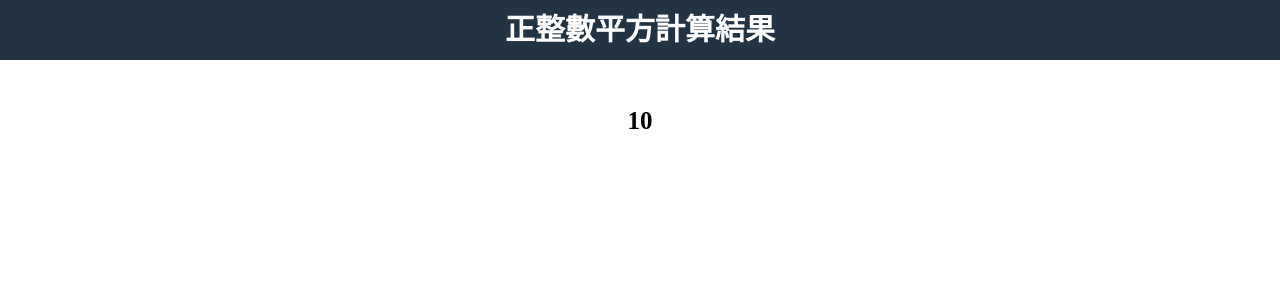
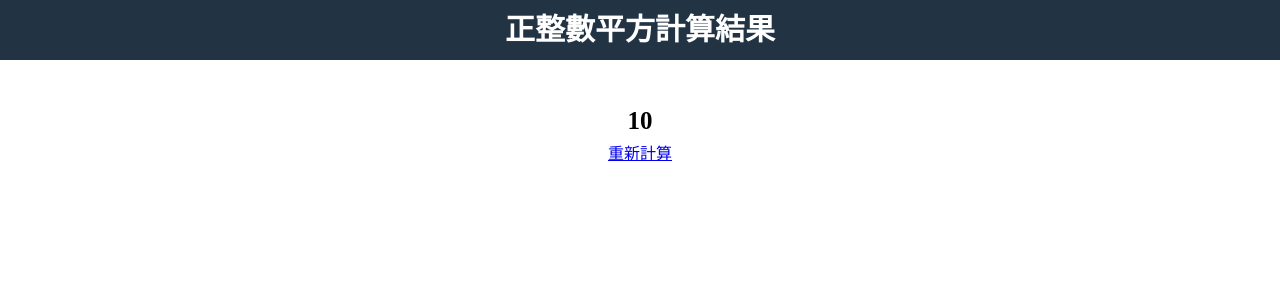
Before and after one commit to shinoshyun/week-4, a Flask app: template templates/result.html in a window 1280 px wide. Shown: the top 300 px of the page. Run offline with Flask 2, Linux system fonts and the light colour scheme; the template is opened without the code that fills it: most values are stand-ins (such as "Sample title", 1, 10 or a date in 2020).

Commit message:
Update result.html

```diff
--- a/templates/result.html
+++ b/templates/result.html
@@ -14,7 +14,7 @@
     <h1 class=" title">正整數平方計算結果</h1>
     <div class="login-system">
         <h2>{{sum}}</h2>
-        <!-- <a href="/signout">重新計算</a> -->
+        <a href="/signout">重新計算</a>
     </div>
 </body>
 
```
